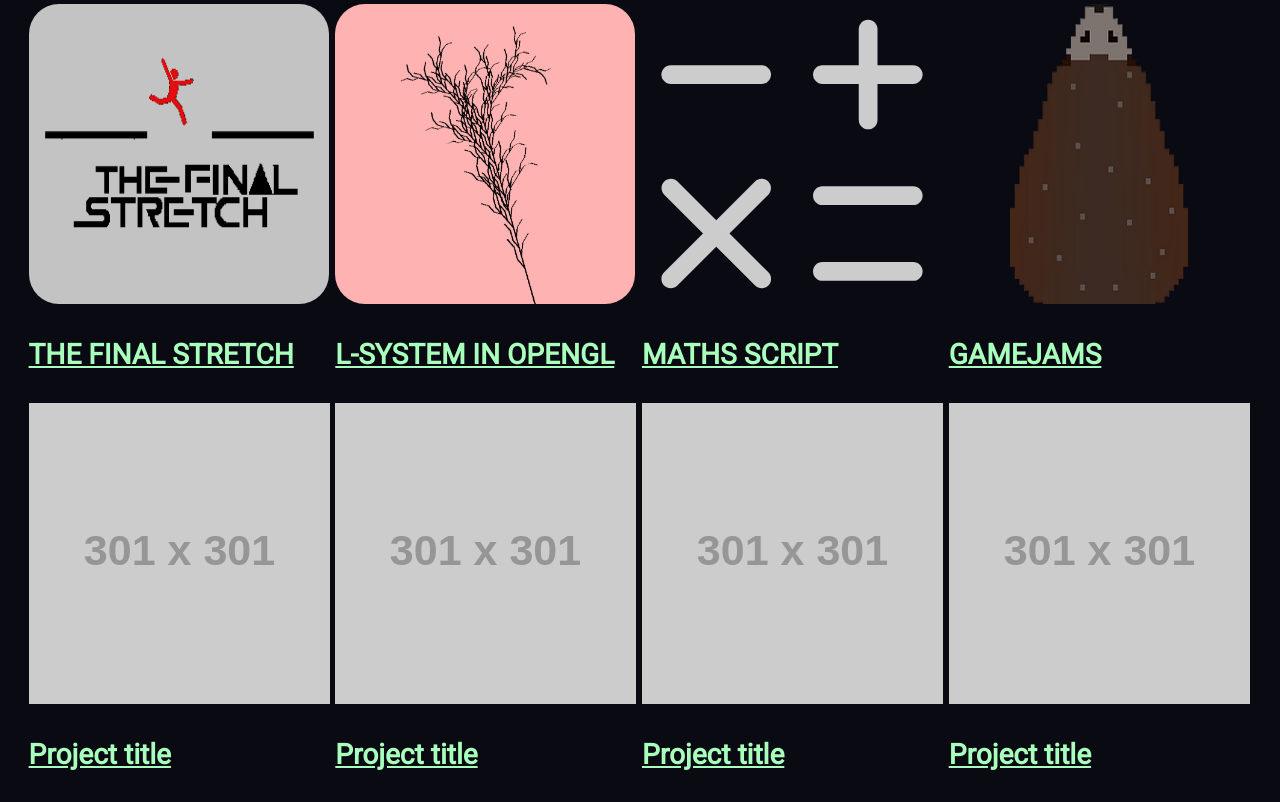
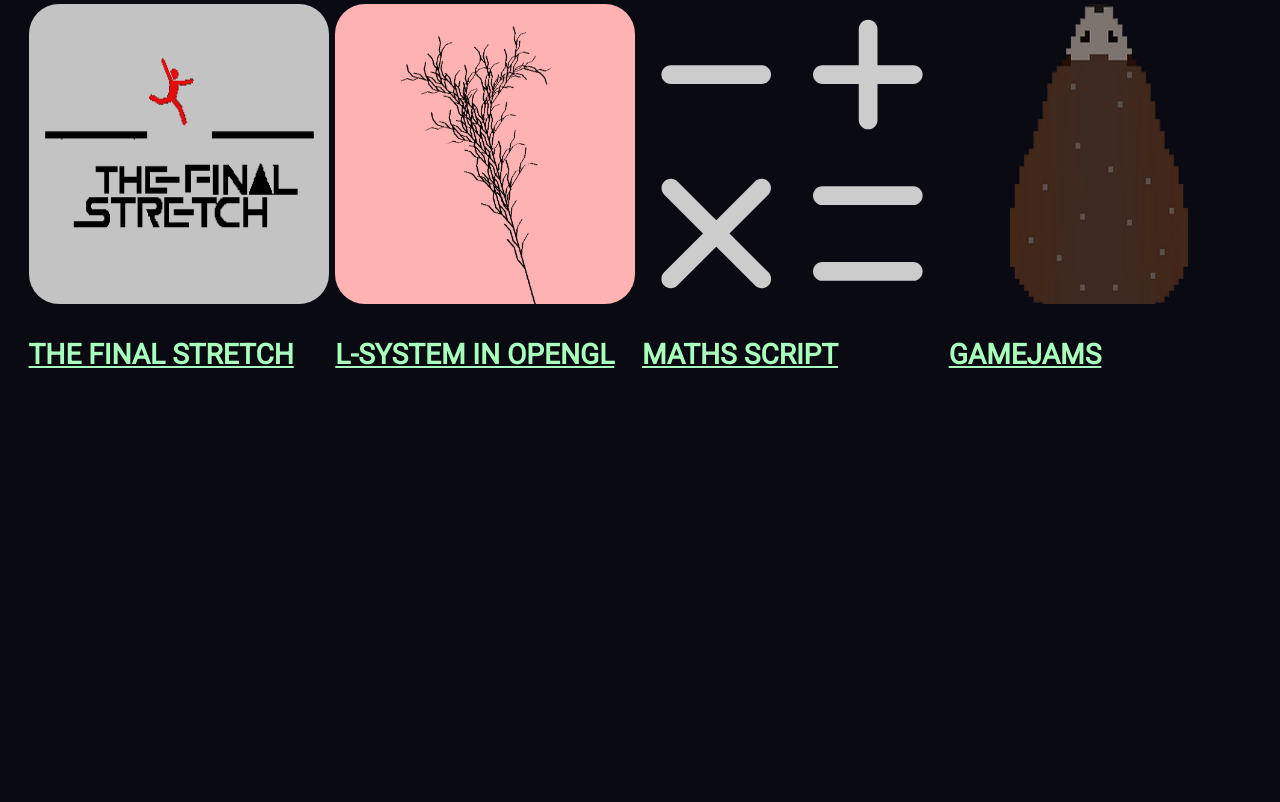
Before and after one commit to Rachel-Sollars/Rachel-Sollars.github.io, a plain HTML site: page index.html in a window 1280 px wide. Shown: the part 788-1590 px from the top of the page. After the commit the page ends 1190 px from the top, so only its background shows below. Drawn offline with Linux system fonts and the light colour scheme; placeholder pictures from the web are drawn by us.

Commit message:
removed excess links from projects footer

```diff
--- a/index.html
+++ b/index.html
@@ -78,32 +78,6 @@
                         </div>
                     </td>
                 </tr>
-                <tr>
-                    <td>
-                        <div>
-                            <a href="https://rachelsollarsgames.itch.io/"><img src="https://via.placeholder.com/301x301"></a> <br>
-                            <h3><u>Project title</u></h3>
-                        </div>
-                    </td>
-                    <td>
-                        <div>
-                            <a href="https://rachelsollarsgames.itch.io/"><img src="https://via.placeholder.com/301x301"></a> <br>
-                            <h3><u>Project title</u></h3>
-                        </div>
-                    </td>
-                    <td>
-                        <div>
-                            <a href="https://rachelsollarsgames.itch.io/"><img src="https://via.placeholder.com/301x301"></a> <br>
-                            <h3><u>Project title</u></h3>
-                        </div>
-                    </td>
-                    <td>
-                        <div>
-                            <a href="https://rachelsollarsgames.itch.io/"><img src="https://via.placeholder.com/301x301"></a> <br>
-                            <h3><u>Project title</u></h3>
-                        </div>
-                    </td>
-                </tr>
             </table>
         </div>
     </body>
```
Also changed, not shown: Gamejams.html (+0 -27 lines), MathsScript.html (+0 -27 lines), OpenGL.html (+0 -26 lines), TheFinalStretch.html (+0 -27 lines).
